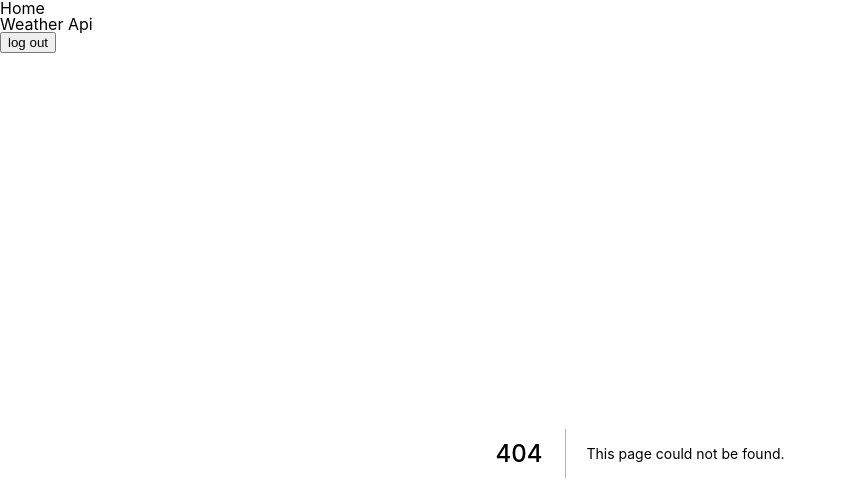
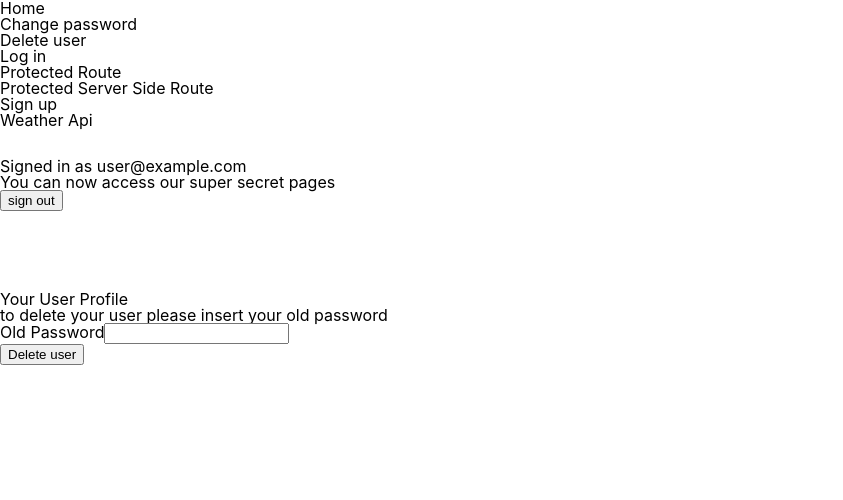
Before and after one commit to elmondino/elmonds, a Next.js app: page /delete-user in a window 1280 px wide. Before the commit this address had no page. Shown: the top 500 px of the page, without its empty margins (0-843 px from the left). Built offline with nearby package versions, Linux system fonts and the light colour scheme; no server answers; sample sign-in values are in the browser's storage.

Commit message:
delete a user from mongoDB

```diff
--- a/components/header/Header.js
+++ b/components/header/Header.js
@@ -1,19 +1,52 @@
-import Link from "next/link";
-import SignOut from "../sign-out/sign-out";
+import Link from 'next/link';
+import {signIn, signOut, useSession} from 'next-auth/client';
 
 function Header() {
+  const [session, loading] = useSession();
 	return (
-    <header>
+		<header style={{margin: '0px auto 80px'}}>
 			<nav>
 				<ul>
 					<li>
 						<Link href='/'>Home</Link>
 					</li>
 					<li>
+						<Link href='/change-password'>Change password</Link>
+					</li>
+					<li>
+						<Link href='/delete-user'>Delete user</Link>
+					</li>
+					<li>
+						<Link href='/login'>Log in</Link>
+					</li>
+					<li>
+						<Link href='/protected'>Protected Route</Link>
+					</li>
+					<li>
+						<Link href='/protected-server-side'>
+							Protected Server Side Route
+						</Link>
+					</li>
+					<li>
+						<Link href='/sign-up'>Sign up</Link>
+					</li>
+					<li>
 						<Link href='/weather'>Weather Api</Link>
 					</li>
-          <li>
-            <SignOut></SignOut>
+					<li style={{marginTop: '30px'}}>
+						{!session && (
+							<>
+								Not signed in <br />
+								<button onClick={signIn}>Sign In</button>
+							</>
+						)}
+						{session && (
+							<>
+								Signed in as {session.user.email} <br />
+								<div>You can now access our super secret pages</div>
+								<button onClick={signOut}>sign out</button>
+							</>
+						)}
 					</li>
 				</ul>
 			</nav>
--- a/components/sign-up/sign-up.js
+++ b/components/sign-up/sign-up.js
@@ -36,7 +36,7 @@ function SignUp() {
 		try {
 			const result = await createUser(enteredEmail, enteredPassword);
 			console.log(result);
-			router.replace('/profile');
+			router.replace('/login');
 		} catch (error) {
       console.log('here?')
 			console.log(error);
--- a/lib/db.js
+++ b/lib/db.js
@@ -2,7 +2,7 @@ import { MongoClient } from 'mongodb';
 
 export async function connectToDatabase() {
   const client = await MongoClient.connect(
-    'mongodb+srv://elmonds:SQByEFVupWcSuj8T@cluster0.gfzfo.mongodb.net/users?retryWrites=true&w=majority'
+    'mongodb+srv://elmonds:SQByEFVupWcSuj8T@cluster0.gfzfo.mongodb.net/elmonds?retryWrites=true&w=majority'
   );
 
   return client;
--- /dev/null
+++ b/pages/api/user/delete-user.js
@@ -0,0 +1,51 @@
+import { getSession } from 'next-auth/client';
+
+import { verifyPassword } from '../../../lib/auth';
+import { connectToDatabase } from '../../../lib/db';
+
+async function handler(req, res) {
+  if (req.method !== 'DELETE') {
+    return;
+  }
+
+  const session = await getSession({ req: req });
+
+  if (!session) {
+    res.status(401).json({ message: 'Not authenticated!' });
+    return;
+  }
+
+  const userEmail = session.user.email;
+  const oldPassword = req.body.oldPassword;
+
+  const client = await connectToDatabase();
+
+  const usersCollection = client.db().collection('users');
+
+  const user = await usersCollection.findOne({ email: userEmail });
+
+  if (!user) {
+    res.status(404).json({ message: 'User not found.' });
+    client.close();
+    return;
+  }
+
+  const currentPassword = user.password;
+
+  const passwordsAreEqual = await verifyPassword(oldPassword, currentPassword);
+
+  if (!passwordsAreEqual) {
+    res.status(403).json({ message: 'Invalid password.' });
+    client.close();
+    return;
+  }
+
+  const result = await usersCollection.deleteOne(
+    { email: userEmail }
+  );
+
+  client.close();
+  res.status(200).json({ message: 'User deleted!' });
+}
+
+export default handler;
--- /dev/null
+++ b/pages/delete-user/index.js
@@ -0,0 +1,81 @@
+import {getSession, signOut} from 'next-auth/client';
+import {useRef} from 'react';
+import {useRouter} from 'next/router';
+
+export default function DeleteUser({session}) {
+	const router = useRouter();
+	const oldPasswordRef = useRef();
+
+	async function changePasswordHandler(passwordData) {
+		const response = await fetch('/api/user/delete-user', {
+			method: 'DELETE',
+			body: JSON.stringify(passwordData),
+			headers: {
+				'Content-Type': 'application/json',
+			},
+		});
+
+		const data = await response.json();
+
+		if (!response.ok) {
+			throw new Error(data.message || 'Something went wrong!');
+		}
+
+		return data;
+	}
+
+	async function submitHandler(event) {
+		event.preventDefault();
+
+		const enteredOldPassword = oldPasswordRef.current.value;
+
+		// optional: Add validation
+
+		try {
+			const result = await changePasswordHandler({
+				oldPassword: enteredOldPassword,
+			});
+
+			console.log(result);
+			router.replace('/login');
+			signOut();
+		} catch (error) {
+			console.log('here?');
+			console.log(error);
+		}
+	}
+
+	return (
+		<section>
+			<h1>Your User Profile</h1>
+
+			<form onSubmit={submitHandler}>
+				<div>
+					<p>to delete your user please insert your old password</p>
+					<label htmlFor='old-password'>Old Password</label>
+					<input type='password' id='old-password' ref={oldPasswordRef} />
+				</div>
+				<div>
+					<button>Delete user</button>
+				</div>
+			</form>
+		</section>
+	);
+}
+
+export async function getServerSideProps(context) {
+	const session = await getSession({req: context.req});
+
+	if (!session) {
+		return {
+			redirect: {
+				destination: '/auth',
+				permanent: false,
+			},
+		};
+	}
+
+	return {
+		props: {session},
+	};
+}
--- a/pages/login/index.js
+++ b/pages/login/index.js
@@ -3,6 +3,7 @@ import {signIn, signOut, useSession} from 'next-auth/client';
 
 export default function LoginPage() {
   const [session, loading] = useSession();
+  console.log(useSession())
 	return (
 		<>
 			<Login></Login>
```
Also changed, not shown: pages/protected-server-side/index.js (renamed from pages/protected-server-side.js). Lines whose indentation alone changed are shown as unchanged.
